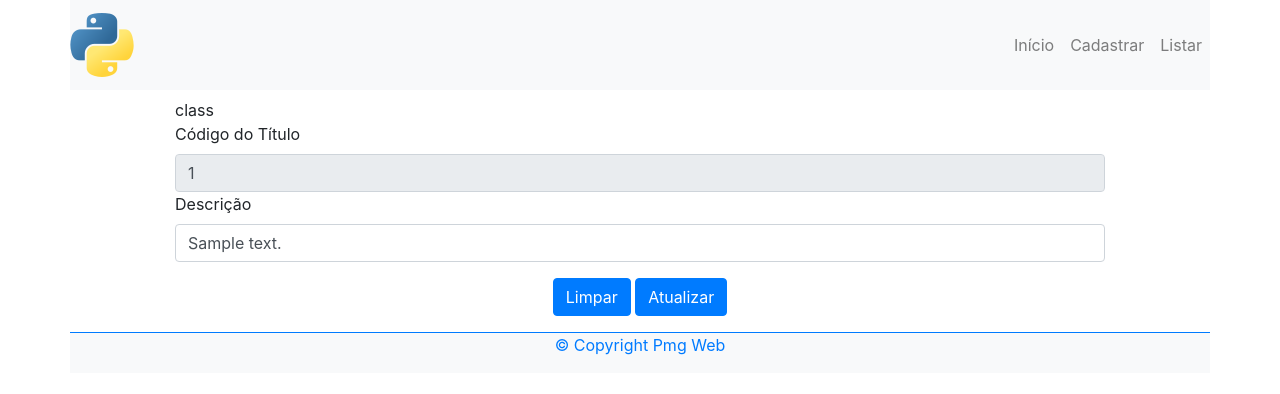
After one commit to vitor021-alt/abcdosaber_django, a Django app: page /titulo/carregar_titulo/1 in a window 1280 px wide. The commit adds this page. Shown: the top 394 px of the page. Run offline with Django 4.2, Linux system fonts and the light colour scheme; tables that the repository leaves empty hold one stand-in row (values such as "Sample post").

Commit message:
new day
Co-authored-by: Copilot <copilot@github.com>

```diff
--- /dev/null
+++ b/titulo/templates/titulo/atualizarTitulo.html
@@ -0,0 +1,41 @@
+{% extends "base_template.html" %}
+
+{% block title %}
+    <title>AbcDoSaber - Atualizar Título</title>
+{% endblock %}
+
+{% block menu %}
+<div class="collapse navbar-collapse justify-content-end" id="mynavbar">
+                <div class="navbar-nav">
+                    <a href="/" class="nav-link">Início</a>
+                    <a href="{% url 'titulo:cadastro' %}" class="nav-link">Cadastrar</a>
+                    <a href="{% url 'titulo:listar' %}" class="nav-link">Listar</a>
+                </div>
+            </div>
+{% endblock %}
+
+{% block titulo_pagina %}
+{% endblock %}
+
+{% block corpo %}
+<main class="container m-2 w-75 mx-auto">
+        <form action="{% url 'titulo:atualizar' %}" method="POST" name="frmAtualizarTitulo" id="idFrmAtualizarTitulo">
+              class
+            {% csrf_token %}
+
+            <div class="form-group">
+                <label for='idCodigo' class="form-label">Código do Título</label>
+                <input class="form-control" type='text' id='idCodigo' name='codigo' value="{{ titulo.codigo }}" readonly>
+
+            <div class="form-group">
+                <label for='idDescricao' class="form-label">Descrição</label>
+                <input class="form-control" type='text' id='idDescricao' name='descricao' value="{{ titulo.descricao }}" placeholder='Informe a descrição' maxlength="70" required>
+            </div>
+
+            <div class='form-group text-center'>
+                <input type='reset'  value='Limpar' class='btn btn-primary btn-md'>
+                <input type='submit' value='Atualizar' class='btn btn-primary btn-md' id="btnAtualizarTitulo">
+            </div>
+        </form>
+    </main>
+{% endblock %}
--- a/titulo/templates/titulo/listarTitulos.html
+++ b/titulo/templates/titulo/listarTitulos.html
@@ -58,7 +58,7 @@
                     <td> {{ titulo.codigo }} </td>
                     <td> {{ titulo.descricao }} </td>
                     <td>
-                            <a href="#" class="btn btn-mini"><i class="far fa-edit"></i></a>
+                            <a href="{% url 'titulo:carregar_titulo' titulo.codigo %}" class="btn btn-mini"><i class="far fa-edit"></i></a>
                             <button type="button" class="btn" role="button" data-target="#modalExcluirTitulo"
                                 data-toggle="modal" data-descricao="{{titulo.descricao}}"
                                 data-url="{% url 'titulo:excluir' titulo.codigo %}">
--- a/titulo/urls.py
+++ b/titulo/urls.py
@@ -8,4 +8,6 @@ urlpatterns = [
     path('cadastro/', views.carregar_cadastro, name='cadastro'),
     path('cadastrar/', views.cadastrar, name='cadastrar'),
     path('excluir/<int:codigoTitulo>', views.excluir, name='excluir'),
+    path('atualizar/', views.atualizar, name='atualizar'),
+    path('carregar_titulo/<int:codigo>', views.carregar_titulo, name='carregar_titulo'),
 ]
--- a/titulo/views.py
+++ b/titulo/views.py
@@ -1,7 +1,9 @@
+
+from typing import Any
 
 from django.http import HttpResponse
 from django.shortcuts import redirect, render
-from titulo.forms import TituloForm
+from titulo.forms import TituloUpdateForm , TituloForm
 from titulo.models import Titulo
 
 
@@ -42,3 +44,31 @@ def excluir(request, codigoTitulo):
         pass
 
     return redirect('titulo:listar')
+
+def carregar_titulo(request, codigo):
+    # recuperar titulo a ser atualizado
+    titulo = Titulo.objects.get(pk=codigo)
+    contexto = {
+        'titulo': titulo
+    }
+    return render(request, 'titulo/atualizarTitulo.html', context=contexto)
+
+def atualizar(request):
+    # receber form
+    form = TituloUpdateForm(request.POST)
+    # validar form
+    if form.is_valid():
+        dados_titulo = form.cleaned_data
+        # se ok entao atualizacao
+
+        dados_titulo: dict[str, Any] = form.cleaned_data
+
+        codigo = dados_titulo['codigo']
+        titulo = Titulo.objects.get(pk=codigo)
+
+        titulo.descricao = dados_titulo['descricao']
+
+        titulo.save()
+
+# redirect para a pagina de listagem
+    return redirect('titulo:listar')
```
Also changed, not shown: titulo/forms.py (+12 -0 lines), tipodeatividade/views.py (line endings or trailing spaces).
